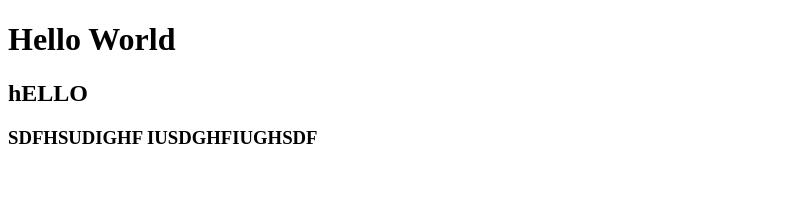
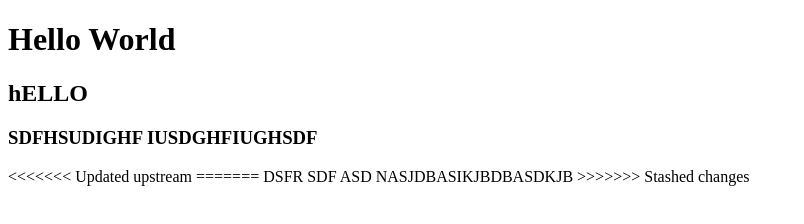
Before and after one commit to JoshuaGuiritan/Testing, a plain HTML site: page index.html in a window 1280 px wide. Shown: the whole page, without its empty margins (0-804 px from the left). Drawn offline with Linux system fonts and the light colour scheme.

Commit message:
Update index.html
 WRTSDF

```diff
--- a/index.html
+++ b/index.html
@@ -9,5 +9,10 @@
     <h1>Hello World</h1>
     <H2>hELLO</H2>
     <H3>SDFHSUDIGHF IUSDGHFIUGHSDF</H3>
+<<<<<<< Updated upstream
+=======
+    <SGEHRFYIGSDY GFSD>DSFR SDF</SGEHRFYIGSDY>
+    ASD NASJDBASIKJBDBASDKJB
+>>>>>>> Stashed changes
 </body>
 </html>
```
